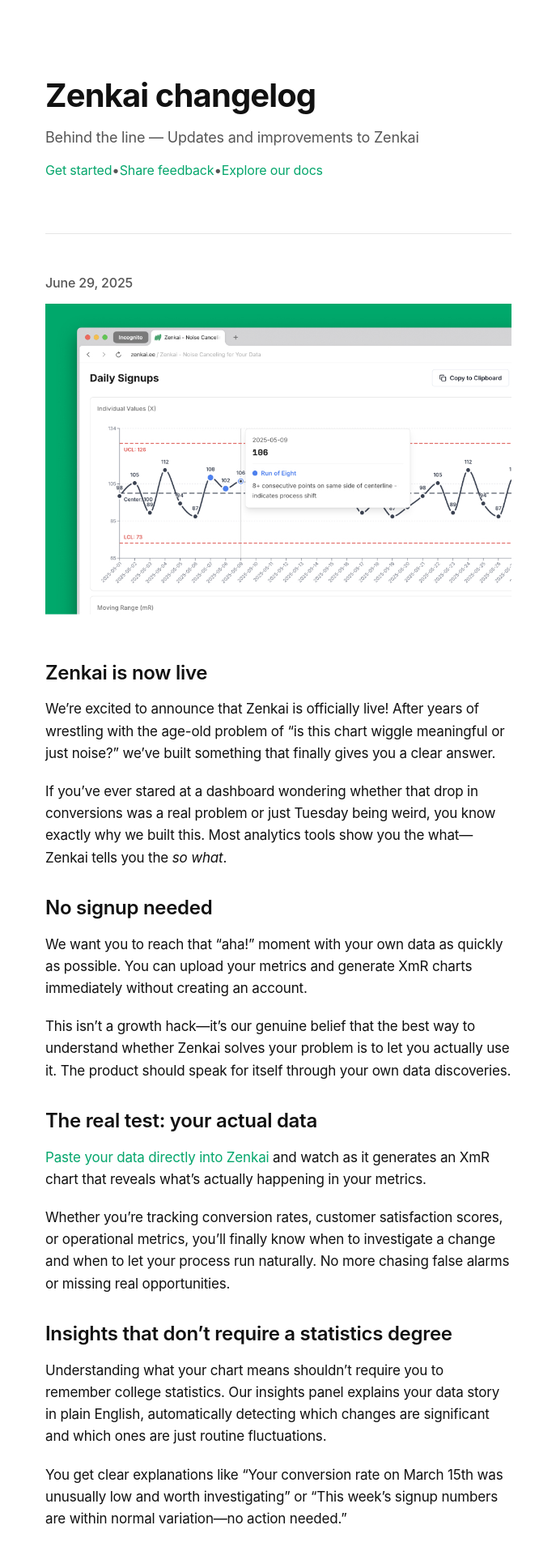
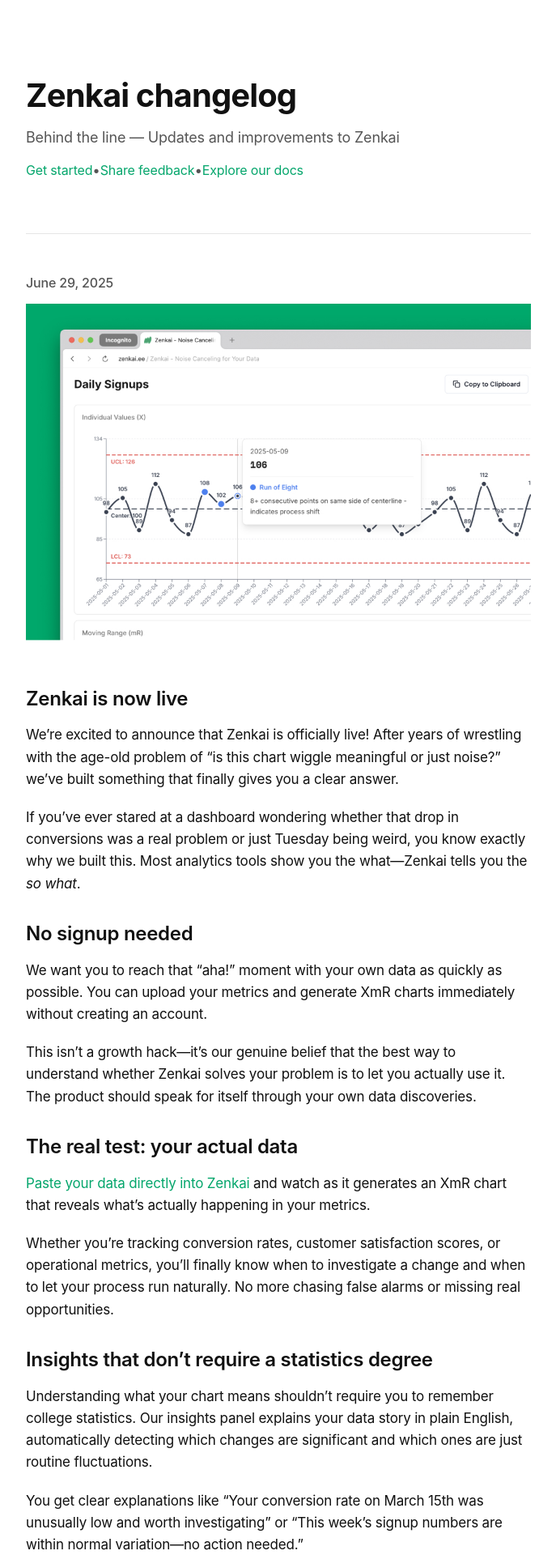
Before and after one commit to mikklemberg/zenkai-changelog, a Jekyll site: the page built from index.html, in a window 1280 px wide. Shown: the top 1920 px of the page at 81% size, without its empty margins (296-983 px from the left). Built offline with Jekyll 4.4.1, drawn with Linux system fonts in a browser that asks for light colours; the list of posts is cut into pages by our own code.

Commit message:
Update main.css

```diff
--- a/assets/css/main.css
+++ b/assets/css/main.css
@@ -45,7 +45,7 @@
 }
 
 .container {
-    max-width: 624px;
+    max-width: 42rem;
     margin: 0 auto;
     padding: 0 1.5rem;
 }
```
